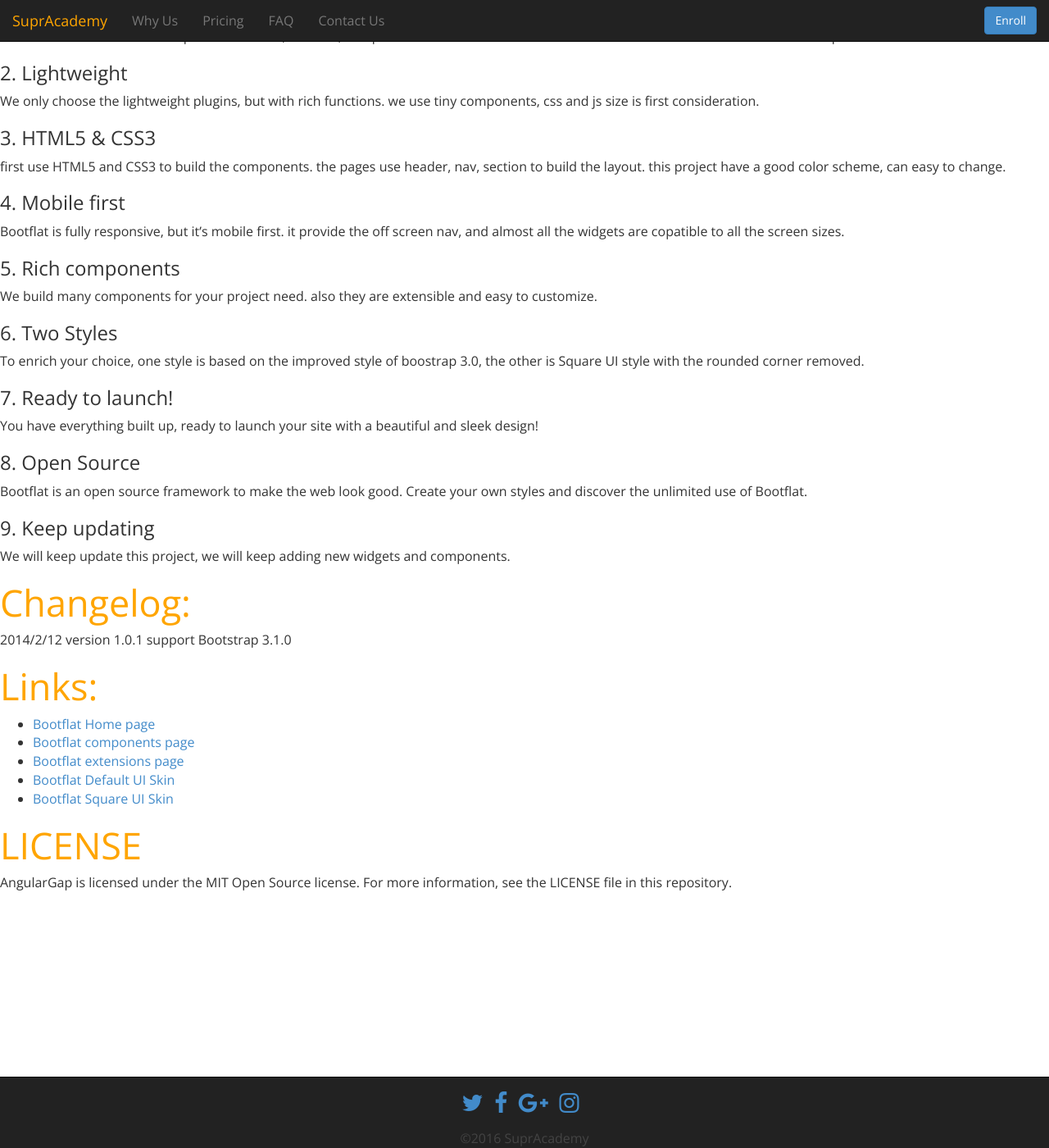
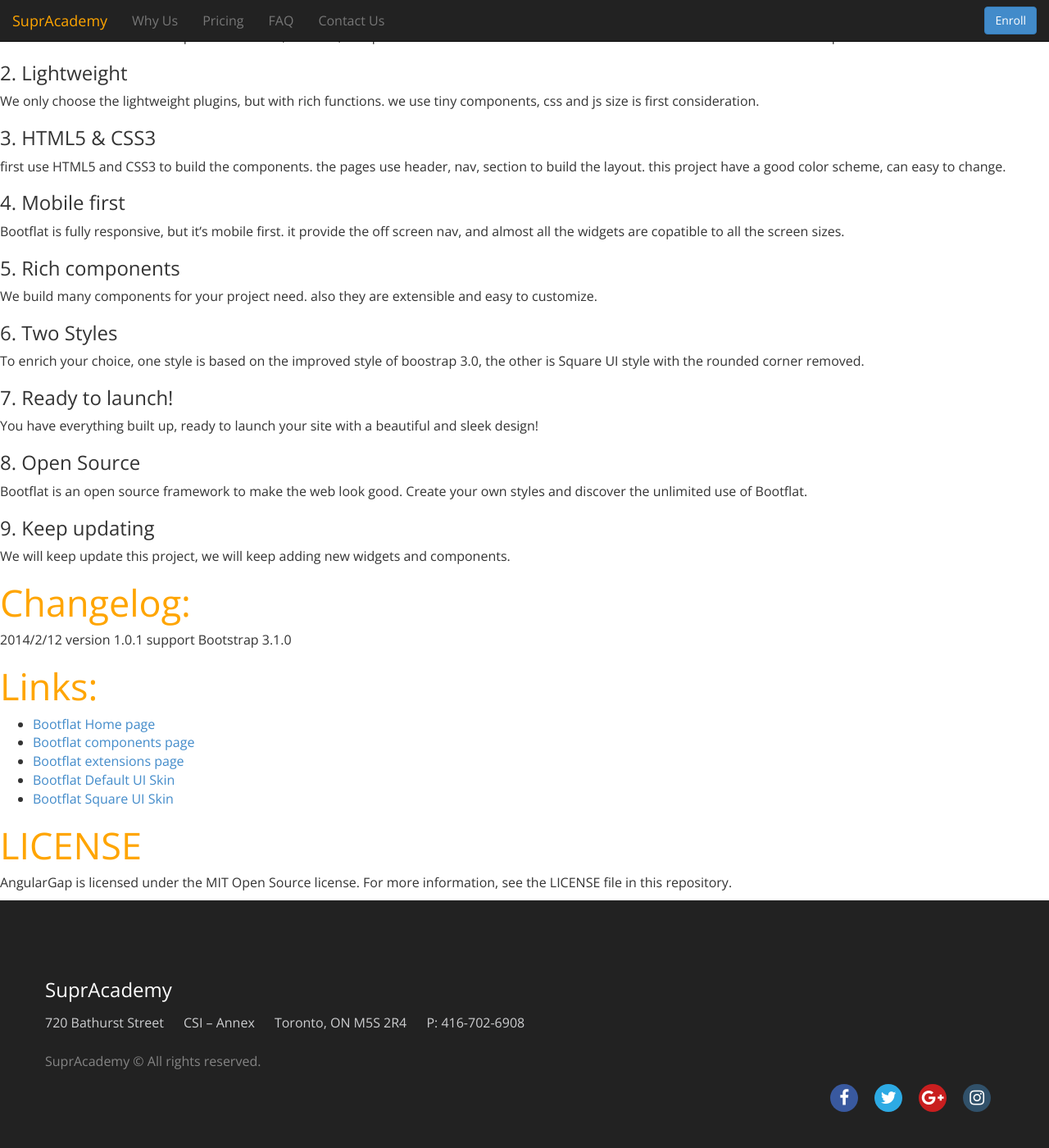
Before and after one commit to ojagostini/supracademy.com, a Jekyll site: the page built from bower_components/bootflat/README.md, in a window 1280 px wide and 1400 px high, scrolled down 553 px. Shown: the whole window at 82% size. Built offline with Jekyll 4.4.1, drawn with Linux system fonts in a browser that asks for light colours; nearby versions of some CDN libraries; our own code applies the rules of GitHub Pages for plain Markdown files.

Commit message:
added  new footer

```diff
--- a/_includes/footer.html
+++ b/_includes/footer.html
@@ -1,16 +1,39 @@
-<footer class="navbar navbar-inverse navbar-fixed-bottom" role="navigation">
+<footer id="footer">
+  <div class="container">
 
-  <div class="btn btn-block btn-social">
-      <a href="https://twitter.com/supracademy"><i class="fa fa-twitter fa-2x"></i></a>
-      <a href="https://www.facebook.com/supracademy"><i class="divider fa fa-facebook fa-2x"></i></a>
-      <a href="https://plus.google.com/+Supracademy/posts"><i class="fa fa-google-plus fa-2x"></i></a>
-      <a href="https://www.instagram.com/supracademy/"><i class="divider fa fa-instagram fa-2x"></i></a>
+    <h3>SuprAcademy</h3>
+    <ul id="footer__company">
+      <li>720 Bathurst Street</li>
+      <li>CSI – Annex</li>
+      <li>Toronto, ON M5S 2R4</li>
+      <li>P: 416-702-6908</li>
+    </ul>
 
-  </div>
-
-  <div id="copyright" class="container">
-    <p class="text-center">&copy;2016 SuprAcademy</p>
-
+    <div class="row">
+      <div class="8u 12u$(medium)">
+        <ul class="copyright">
+          <li>SuprAcademy &copy; All rights reserved.</li>
+          <!-- <li>Design: <a href="http://templated.co">TEMPLATED</a></li>
+          <li>Images: <a href="http://unsplash.com">Unsplash</a></li> -->
+        </ul>
+      </div>
+      <div class="4u$ 12u$(medium)">
+        <ul class="icons">
+          <li>
+            <a class="icon rounded fa-facebook" href="https://www.facebook.com/supracademy" target="_blank"><span class="label">Facebook</span></a>
+          </li>
+          <li>
+            <a class="icon rounded fa-twitter" href="https://twitter.com/supracademy" target="_blank"><span class="label">Twitter</span></a>
+          </li>
+          <li>
+            <a class="icon rounded fa-google-plus" href="https://plus.google.com/+Supracademy/posts" target="_blank"><span class="label">Google+</span></a>
+          </li>
+          <li>
+            <a class="icon rounded fa-instagram" href="https://www.instagram.com/supracademy/" target="_blank"><span class="label">LinkedIn</span></a>
+          </li>
+        </ul>
+      </div>
+    </div>
   </div>
 
 
--- a/css/main.css
+++ b/css/main.css
@@ -205,7 +205,7 @@ h2 {
 
 /* Learn More */
 #learn-more .row {
-	margin-bottom: 40px;
+	/*margin-bottom: 40px;*/
 }
 #learn-more h1 {
 	margin-bottom: 80px;
@@ -259,6 +259,8 @@ address {
 .navbar {
 	min-height: 40px;
 }
+
+/*
 footer {
 	color: #444;
     padding-top: 10px;
@@ -269,6 +271,191 @@ footer #copyright {
 footer p {
 	margin-bottom: 0px;
 }
+*/
+
+/* ===================================== */
+/* new footer by keita                   */
+/* ===================================== */
+#footer {
+	background: #222;
+	padding: 6em 1em 4em;
+}
+
+#footer .container{
+	padding: 0px;
+}
+
+#footer .row{
+	margin: 0px;
+}
+
+#footer .icon {
+	text-decoration: none;
+	border-bottom: none;
+	position: relative;
+}
+
+#footer .icon:before {
+	-moz-osx-font-smoothing: grayscale;
+	-webkit-font-smoothing: antialiased;
+	font-family: FontAwesome;
+	font-style: normal;
+	font-weight: normal;
+	text-transform: none !important;
+}
+
+#footer .icon:active,
+#footer .icon:hover {
+	text-decoration: none;
+}
+
+#footer .icon > .label {
+	display: none;
+}
+
+#footer .icon.rounded {
+	background-color: #383b43;
+	border-radius: 100%;
+	color: #ffffff;
+	display: inline-block;
+	height: 3.25em;
+	line-height: 3.25em;
+	text-align: center;
+	width: 3.25em;
+}
+
+#footer .icon.rounded.big {
+	font-size: 2.5em;
+	margin-bottom: 0.5em;
+}
+
+#footer .icon.rounded.fa-twitter {
+	background-color: #2daae4;
+}
+
+#footer .icon.rounded.fa-facebook {
+	background-color: #39599f;
+}
+
+#footer .icon.rounded.fa-google-plus {
+	background-color: #c91e1f;
+}
+
+#footer .icon.rounded.fa-dribbble {
+	background-color: #c4376b;
+}
+
+#footer .icon.rounded.fa-instagram {
+	background-color: #31516a;
+}
+
+#footer .icon.rounded.fa-tumblr,
+#footer .icon.rounded.fa-linkedin {
+	background-color: #31516a;
+}
+
+#footer .icon.rounded.fa-rss {
+	background-color: #f2600b;
+}
+
+#footer h2, #footer h3, #footer h4 {
+	color: #ffffff;
+}
+
+#footer p, #footer a, #footer li {
+	color: #cdced0;
+}
+
+#footer .links {
+	border-bottom: 1px solid rgba(144, 144, 144, 0.25);
+	margin-bottom: 4em;
+	padding-bottom: 1em;
+}
+
+#footer .copyright {
+	margin-top: 0.65em;
+	padding: 0;
+}
+
+	#footer .copyright li {
+		color: #858585;
+		display: inline-block;
+		list-style: none;
+		margin-left: 0.5em;
+		padding-left: 0.5em;
+	}
+
+		#footer .copyright li:first-child {
+			margin-left: 0;
+			padding-left: 0;
+		}
+
+	#footer .copyright a {
+		color: #858585;
+	}
+
+#footer .icons {
+	text-align: right;
+	cursor: default;
+    list-style: none;
+    padding-left: 0;
+    margin: 1em 0;
+}
+
+#footer .icons li{
+	display: inline-block;
+    padding: 0 1em 0 0;
+}
+
+
+#footer a.icon {
+	color: #ffffff;
+	font-size: 0.65em;
+	height: 4em;
+	line-height: 4em;
+	width: 4em;
+	cursor: pointer;
+}
+
+#footer a.icon:before {
+	font-size: 2em;
+}
+
+
+ul#footer__company{
+	text-align: left;
+    margin-top: 0.65em;
+	list-style: none;
+	padding: 0px;
+}
+
+ul#footer__company li{
+	padding: 0px;
+	list-style: none;
+	font-size: 1.0em;
+	line-height: 2.0;
+	display: inline-block;
+	margin-right: 20px
+}
+
+ul#footer__company:after{
+	content: '';
+	display:block;
+	clear: both;
+}
+
+#footer h3{
+	text-align: left;
+	margin: 0px;
+}
+
+/* ===================================== */
+/* new footer by keita                   */
+/* ===================================== */
+
+
+
+
 
 /* Animation */
 .animation{
@@ -292,8 +479,8 @@ footer p {
         font-size: 20px;
     }
 	.strip {
-		padding-top: 25px;
-		padding-bottom: 25px;
+		padding-top: 40px;
+		padding-bottom: 40px;
 	}
 	.fa-5x {
 		font-size: 4em;
```
